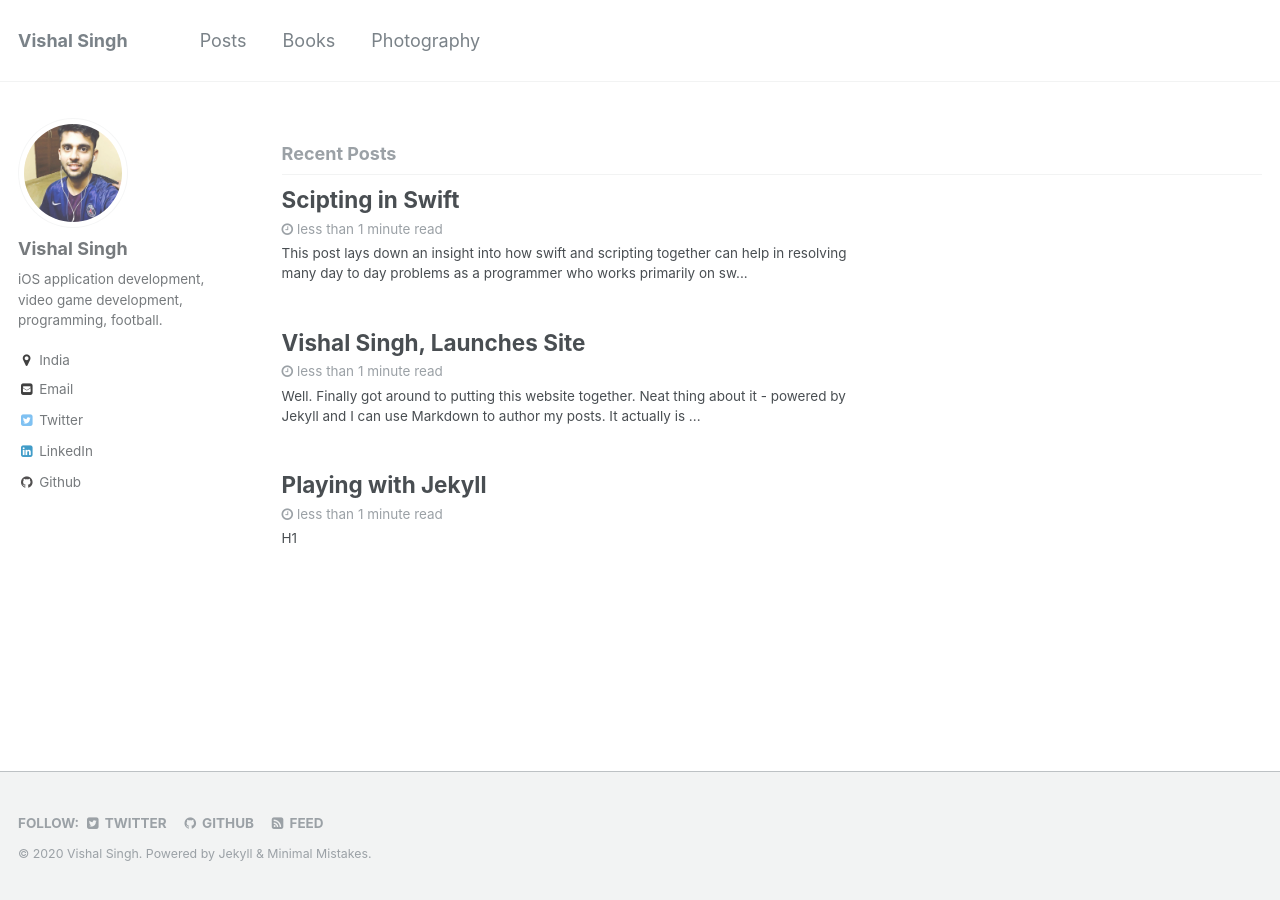
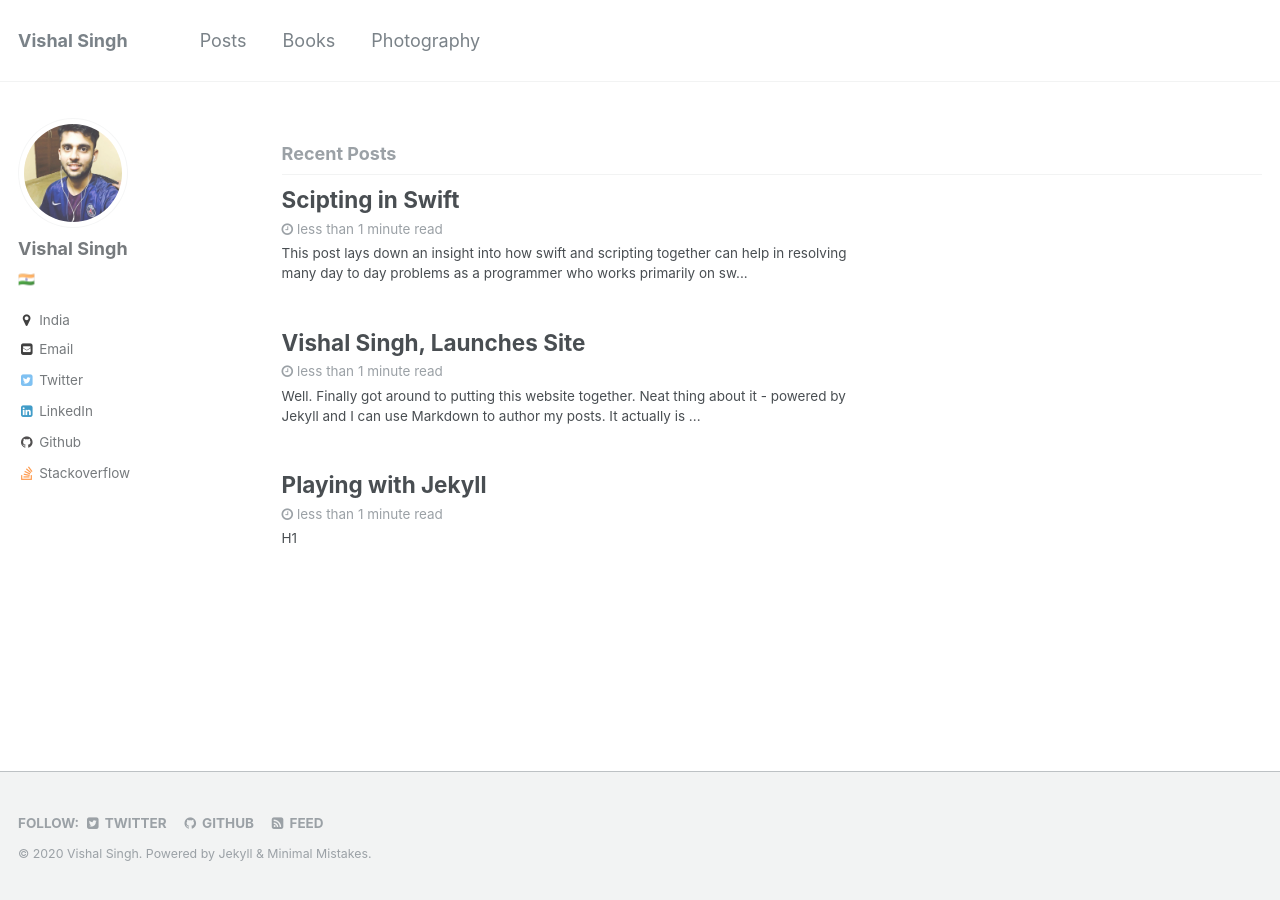
Before and after one commit to v-i-s-h-a-l/v-i-s-h-a-l.github.io, a Jekyll site: the page built from index.html, in a window 1280 px wide. Built offline with Jekyll 4.4.1, drawn with Linux system fonts in a browser that asks for light colours; the list of posts is cut into pages by our own code; some of the changed lines change nothing that is shown.

Commit message:
Update _config.yml

```diff
--- a/_config.yml
+++ b/_config.yml
@@ -10,7 +10,7 @@
 title                    : "Vishal Singh"
 title_separator          : "-"
 name                     : "Vishal Singh"
-description              : "In the beginning..."
+description              : "🎯"
 url                      : # the base hostname & protocol for your site e.g. "https://mmistakes.github.io"
 baseurl                  : # the subpath of your site, e.g. "/blog"
 repository               : # GitHub username/repo-name e.g. "mmistakes/minimal-mistakes"
@@ -55,7 +55,7 @@
 
 # Social Sharing
 twitter:
-  username               : "@vishalsingh2706"
+  username               : "@v_s_h_a_l"
 facebook:
   username               :
   app_id                 :
@@ -79,7 +79,7 @@
 author:
   name             : "Vishal Singh"
   avatar           : "bio-photo.jpg"
-  bio              : "iOS application development, video game development, programming, football."
+  bio              : "🇮🇳"
   location         : "India"
   email            : "vishalsingh2706@gmail.com"
   uri              :
@@ -97,10 +97,10 @@
   linkedin         : "v-i-s-h-a-l"
   pinterest        :
   soundcloud       :
-  stackoverflow    : # http://stackoverflow.com/users/123456/username
+  stackoverflow    : https://stackoverflow.com/users/2407192/v-i-s-h-a-l
   steam            :
   tumblr           :
-  twitter          : "vishalsingh2706"
+  twitter          : "v_s_h_a_l"
   vine             :
   weibo            :
   xing             :
```
